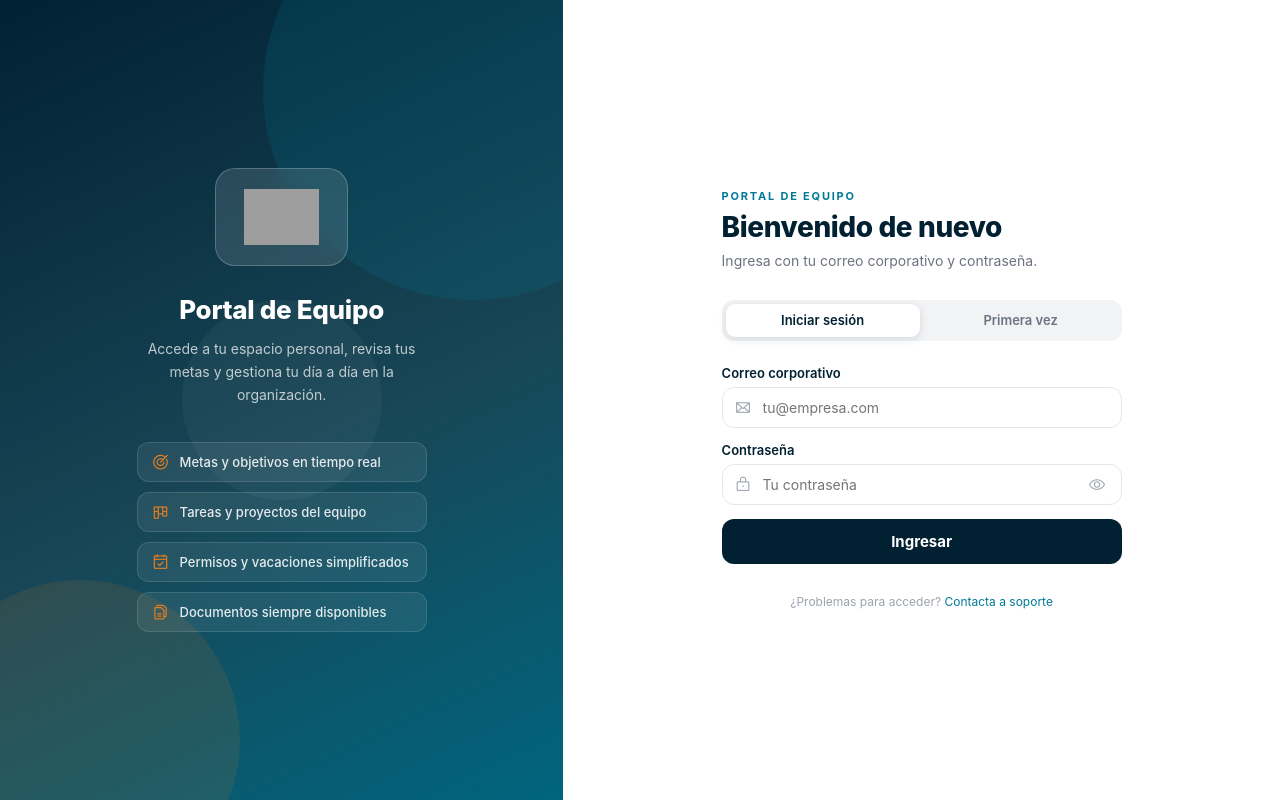
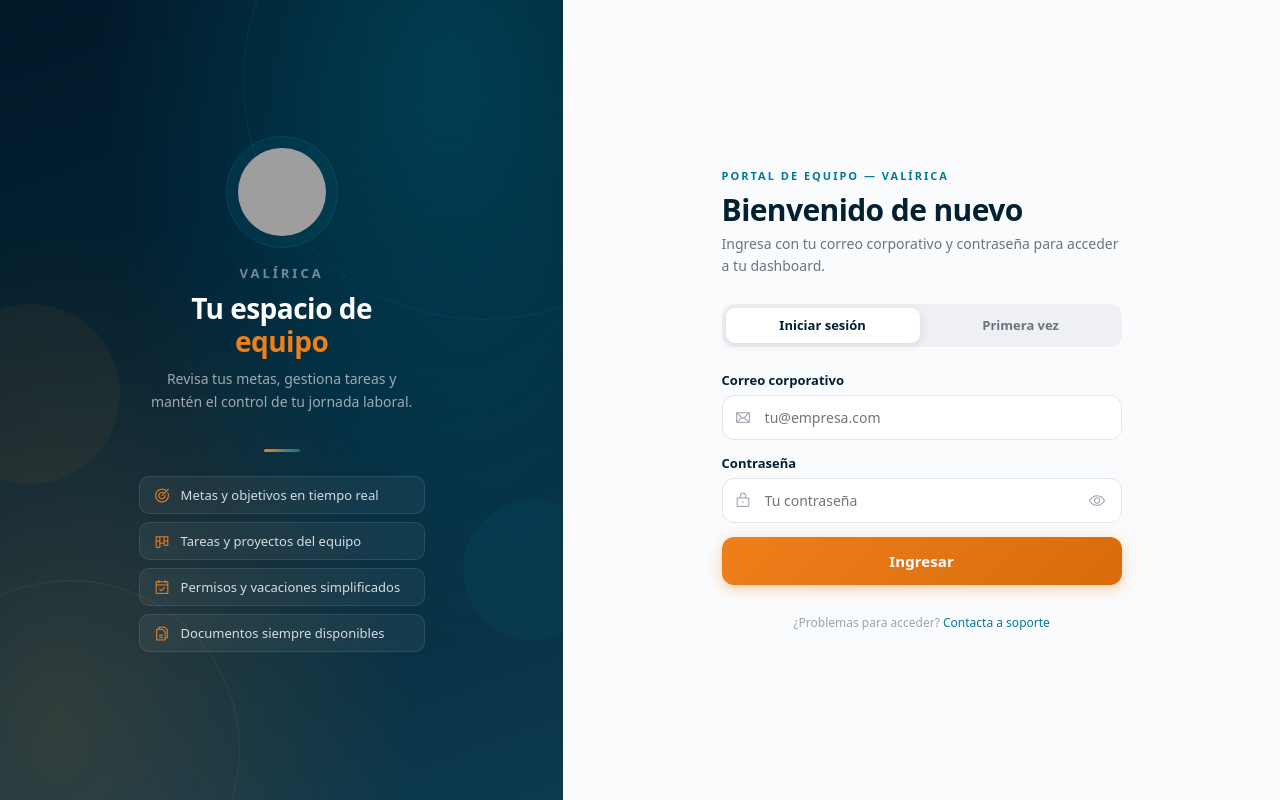
Before and after one commit to Juan-valirica/Valirica-App, a PHP site: page /login_equipo.php in a window 1280 px wide. Run offline with PHP 8.4, Linux system fonts and the light colour scheme; some web fonts are replaced; grey boxes are pictures that could not be loaded.

Commit message:
feat: apply Valirica brand identity to login_equipo
- Add Gelica font via Adobe Typekit (same as dashboard_equipo)
- Logo: circular crop directly on dark gradient — no white card
- Brand panel: multi-layer radial gradient + ring decorators + accent/teal blobs
- "Valírica" wordmark + headline with accent color on key word + orange divider bar
- Submit button: orange accent gradient with shadow glow (--c-accent)
- Inputs: Gelica font, slightly tighter border color (#E2E6EA)
- Mode tabs: Gelica font, deeper bg (#eef0f3)
- Mobile: compact brand header, larger breakpoint layout

https://claude.ai/code/session_012D5pA5xDodcCvbFawa1kMe

```diff
--- a/login_equipo.php
+++ b/login_equipo.php
@@ -165,6 +165,7 @@ exit;
   <link rel="apple-touch-icon" href="https://app.valirica.com/uploads/logos/1749413056_logo-valirica.png">
   <link rel="icon" type="image/png" sizes="192x192" href="https://app.valirica.com/uploads/logos/1749413056_logo-valirica.png">
   <link rel="stylesheet" href="https://unpkg.com/@phosphor-icons/web@2.1.1/src/regular/style.css">
+  <link rel="stylesheet" href="https://use.typekit.net/qrv8fyz.css">
   <style>
     *, *::before, *::after { box-sizing: border-box; margin: 0; padding: 0; }
 
@@ -175,11 +176,12 @@ exit;
       --c-accent:    #EF7F1B;
       --c-soft:      #FFF5F0;
       --radius:      20px;
+      --font: "gelica", system-ui, -apple-system, BlinkMacSystemFont, "Segoe UI", sans-serif;
     }
 
     html, body {
       height: 100%;
-      font-family: -apple-system, BlinkMacSystemFont, 'Segoe UI', 'Helvetica Neue', Arial, sans-serif;
+      font-family: var(--font);
       color: var(--c-primary);
       -webkit-font-smoothing: antialiased;
     }
@@ -195,7 +197,10 @@ exit;
     ══════════════════════════════ */
     .login-brand {
       width: 44%;
-      background: linear-gradient(155deg, var(--c-primary) 0%, var(--c-secondary) 55%, #00657e 100%);
+      background:
+        radial-gradient(ellipse at 80% 10%, rgba(0,122,150,0.35) 0%, transparent 55%),
+        radial-gradient(ellipse at 10% 90%, rgba(239,127,27,0.18) 0%, transparent 50%),
+        linear-gradient(160deg, #011929 0%, var(--c-primary) 40%, #0d3a4f 100%);
       display: flex;
       flex-direction: column;
       justify-content: center;
@@ -206,93 +211,137 @@ exit;
       flex-shrink: 0;
     }
 
-    /* Decorative blobs */
+    /* Decorative rings */
     .login-brand::before {
       content: '';
       position: absolute;
-      width: 420px; height: 420px;
+      width: 480px; height: 480px;
       border-radius: 50%;
-      background: rgba(0, 122, 150, 0.18);
-      top: -120px; right: -120px;
+      border: 1px solid rgba(0,122,150,0.2);
+      top: -160px; right: -160px;
     }
     .login-brand::after {
       content: '';
       position: absolute;
-      width: 320px; height: 320px;
+      width: 340px; height: 340px;
       border-radius: 50%;
-      background: rgba(239, 127, 27, 0.10);
-      bottom: -100px; left: -80px;
+      border: 1px solid rgba(239,127,27,0.12);
+      bottom: -120px; left: -100px;
     }
-    .blob-mid {
+    .blob-accent {
       position: absolute;
-      width: 200px; height: 200px;
+      width: 180px; height: 180px;
       border-radius: 50%;
-      background: rgba(255,255,255,0.04);
-      top: 50%; left: 50%;
-      transform: translate(-50%, -50%);
+      background: rgba(239,127,27,0.06);
+      top: 38%; left: -60px;
+      pointer-events: none;
+    }
+    .blob-teal {
+      position: absolute;
+      width: 140px; height: 140px;
+      border-radius: 50%;
+      background: rgba(0,122,150,0.10);
+      bottom: 20%; right: -40px;
       pointer-events: none;
     }
 
-    .brand-logo-card {
-      background: rgba(255,255,255,0.12);
-      backdrop-filter: blur(12px);
-      -webkit-backdrop-filter: blur(12px);
-      border: 1px solid rgba(255,255,255,0.22);
-      border-radius: 20px;
-      padding: 20px 28px;
+    /* Logo: dark bg blends with panel — no white card */
+    .brand-logo-wrap {
+      display: flex;
+      align-items: center;
+      justify-content: center;
       margin-bottom: 28px;
       z-index: 1;
+      position: relative;
     }
-    .brand-logo-card img {
-      max-width: 160px;
-      max-height: 56px;
+    .brand-logo-wrap::before {
+      content: '';
+      position: absolute;
+      inset: -12px;
+      border-radius: 50%;
+      background: rgba(0,122,150,0.12);
+      border: 1px solid rgba(0,122,150,0.25);
+    }
+    .brand-logo-wrap img {
+      width: 88px;
+      height: 88px;
+      border-radius: 50%;
       display: block;
-      object-fit: contain;
+      object-fit: cover;
+      position: relative;
+      z-index: 1;
     }
 
+    .brand-wordmark {
+      font-size: 13px;
+      font-weight: 700;
+      letter-spacing: 3px;
+      text-transform: uppercase;
+      color: rgba(255,255,255,0.45);
+      margin-bottom: 10px;
+      z-index: 1;
+    }
     .brand-headline {
-      font-size: 26px;
+      font-size: 28px;
       font-weight: 800;
       color: #fff;
       text-align: center;
-      line-height: 1.25;
+      line-height: 1.2;
       z-index: 1;
-      margin-bottom: 10px;
-      letter-spacing: -0.3px;
+      margin-bottom: 8px;
+      letter-spacing: -0.5px;
+    }
+    .brand-headline span {
+      color: var(--c-accent);
     }
     .brand-tagline {
       font-size: 14px;
-      color: rgba(255,255,255,0.72);
+      color: rgba(255,255,255,0.60);
       text-align: center;
       line-height: 1.65;
-      max-width: 280px;
+      max-width: 270px;
       z-index: 1;
       margin-bottom: 36px;
+    }
+
+    /* Accent divider */
+    .brand-divider {
+      width: 36px;
+      height: 3px;
+      background: linear-gradient(90deg, var(--c-accent), var(--c-teal));
+      border-radius: 2px;
+      margin: 0 auto 24px;
+      z-index: 1;
     }
 
     .brand-features {
       display: flex;
       flex-direction: column;
-      gap: 10px;
+      gap: 8px;
       z-index: 1;
       width: 100%;
-      max-width: 290px;
+      max-width: 286px;
     }
     .feature-pill {
       display: flex;
       align-items: center;
       gap: 10px;
-      background: rgba(255,255,255,0.07);
-      border: 1px solid rgba(255,255,255,0.12);
-      border-radius: 12px;
-      padding: 10px 14px;
-      color: rgba(255,255,255,0.88);
+      background: rgba(255,255,255,0.05);
+      border: 1px solid rgba(255,255,255,0.09);
+      border-radius: 10px;
+      padding: 9px 14px;
+      color: rgba(255,255,255,0.82);
       font-size: 13px;
       font-weight: 500;
+      transition: background 0.2s ease, border-color 0.2s ease;
+    }
+    .feature-pill:hover {
+      background: rgba(255,255,255,0.09);
+      border-color: rgba(0,122,150,0.3);
     }
     .feature-pill i {
       color: var(--c-accent);
-      font-size: 18px;
+      font-size: 17px;
       flex-shrink: 0;
     }
 
@@ -305,7 +354,7 @@ exit;
       align-items: center;
       justify-content: center;
       padding: 48px 40px;
-      background: #fff;
+      background: #fafbfc;
       overflow-y: auto;
     }
 
@@ -317,18 +366,18 @@ exit;
     .form-eyebrow {
       font-size: 11px;
       font-weight: 700;
-      letter-spacing: 1.8px;
+      letter-spacing: 2px;
       text-transform: uppercase;
       color: var(--c-teal);
-      margin-bottom: 8px;
+      margin-bottom: 10px;
     }
     .form-title {
-      font-size: 28px;
+      font-size: 30px;
       font-weight: 800;
       color: var(--c-primary);
-      line-height: 1.2;
+      line-height: 1.15;
       margin-bottom: 6px;
-      letter-spacing: -0.4px;
+      letter-spacing: -0.6px;
     }
     .form-subtitle {
       font-size: 14px;
@@ -340,7 +389,7 @@ exit;
     /* Mode switcher tabs */
     .mode-tabs {
       display: flex;
-      background: #f1f3f5;
+      background: #eef0f3;
       border-radius: 12px;
       padding: 4px;
       margin-bottom: 24px;
@@ -348,7 +397,7 @@ exit;
     }
     .mode-tab {
       flex: 1;
-      padding: 8px 10px;
+      padding: 9px 10px;
       border: none;
       border-radius: 9px;
       cursor: pointer;
@@ -357,14 +406,14 @@ exit;
       color: #6B7280;
       background: transparent;
       transition: all 0.2s ease;
-      font-family: inherit;
+      font-family: var(--font);
       text-align: center;
       line-height: 1.3;
     }
     .mode-tab.active {
       background: #fff;
       color: var(--c-primary);
-      box-shadow: 0 2px 8px rgba(1,33,51,0.12);
+      box-shadow: 0 2px 10px rgba(1,33,51,0.10);
     }
 
     /* Notice */
@@ -420,11 +469,11 @@ exit;
     }
     .lf-input {
       width: 100%;
-      padding: 11px 14px 11px 40px;
-      border: 1.5px solid #E5E7EB;
+      padding: 12px 14px 12px 42px;
+      border: 1.5px solid #E2E6EA;
       border-radius: 12px;
       font-size: 14px;
-      font-family: inherit;
+      font-family: var(--font);
       color: var(--c-primary);
       background: #fff;
       transition: border-color 0.15s ease, box-shadow 0.15s ease;
@@ -473,28 +522,30 @@ exit;
     /* Submit */
     .lf-submit {
       width: 100%;
-      padding: 13px;
-      background: var(--c-primary);
+      padding: 14px;
+      background: linear-gradient(135deg, var(--c-accent) 0%, #d96b0a 100%);
       color: #fff;
       border: none;
       border-radius: 12px;
       font-size: 15px;
       font-weight: 700;
-      font-family: inherit;
+      font-family: var(--font);
       cursor: pointer;
-      transition: background 0.15s, transform 0.1s, box-shadow 0.15s;
+      transition: opacity 0.15s, transform 0.1s, box-shadow 0.15s;
       margin-top: 6px;
       display: flex;
       align-items: center;
       justify-content: center;
       gap: 8px;
+      letter-spacing: 0.1px;
+      box-shadow: 0 4px 14px rgba(239,127,27,0.35);
     }
     .lf-submit:hover:not(:disabled) {
-      background: var(--c-secondary);
-      box-shadow: 0 6px 20px rgba(1,33,51,0.22);
+      opacity: 0.92;
+      box-shadow: 0 8px 24px rgba(239,127,27,0.45);
       transform: translateY(-1px);
     }
-    .lf-submit:disabled { opacity: 0.6; cursor: not-allowed; }
+    .lf-submit:disabled { opacity: 0.55; cursor: not-allowed; box-shadow: none; }
 
     .lf-spinner {
       width: 16px; height: 16px;
@@ -512,11 +563,11 @@ exit;
       padding: 11px;
       background: transparent;
       color: #6B7280;
-      border: 1.5px solid #E5E7EB;
+      border: 1.5px solid #E2E6EA;
       border-radius: 12px;
       font-size: 14px;
       font-weight: 600;
-      font-family: inherit;
+      font-family: var(--font);
       cursor: pointer;
       transition: all 0.15s ease;
       display: none;
@@ -557,12 +608,14 @@ exit;
       .login-shell { flex-direction: column; }
       .login-brand {
         width: 100%;
-        padding: 32px 24px 28px;
+        padding: 28px 24px 24px;
         min-height: auto;
       }
-      .brand-features { display: none; }
+      .brand-features, .brand-divider { display: none; }
       .brand-tagline { margin-bottom: 0; }
-      .login-form-panel { padding: 32px 20px 40px; }
+      .brand-logo-wrap img { width: 68px; height: 68px; }
+      .brand-headline { font-size: 22px; }
+      .login-form-panel { padding: 28px 20px 40px; background: #fff; }
     }
   </style>
 </head>
@@ -571,14 +624,18 @@ exit;
 
   <!-- ═══ LEFT: BRAND PANEL ═══ -->
   <aside class="login-brand" aria-hidden="true">
-    <span class="blob-mid"></span>
+    <span class="blob-accent"></span>
+    <span class="blob-teal"></span>
 
-    <div class="brand-logo-card">
-      <img src="https://app.valirica.com/uploads/logos/1749413056_logo-valirica.png" alt="Valírica">
+    <div class="brand-logo-wrap">
+      <img src="https://app.valirica.com/uploads/logo-192.png" alt="Valírica">
     </div>
 
-    <h2 class="brand-headline">Portal de Equipo</h2>
-    <p class="brand-tagline">Accede a tu espacio personal, revisa tus metas y gestiona tu día a día en la organización.</p>
+    <p class="brand-wordmark">Valírica</p>
+    <h2 class="brand-headline">Tu espacio de<br><span>equipo</span></h2>
+    <p class="brand-tagline">Revisa tus metas, gestiona tareas y mantén el control de tu jornada laboral.</p>
+
+    <div class="brand-divider"></div>
 
     <div class="brand-features">
       <div class="feature-pill">
@@ -604,9 +661,9 @@ exit;
   <main class="login-form-panel" role="main">
     <div class="login-form-inner">
 
-      <p class="form-eyebrow">Portal de Equipo</p>
+      <p class="form-eyebrow">Portal de Equipo — Valírica</p>
       <h1 class="form-title">Bienvenido de nuevo</h1>
-      <p class="form-subtitle">Ingresa con tu correo corporativo y contraseña.</p>
+      <p class="form-subtitle">Ingresa con tu correo corporativo y contraseña para acceder a tu dashboard.</p>
 
       <!-- Mode tabs -->
       <div class="mode-tabs">
```
